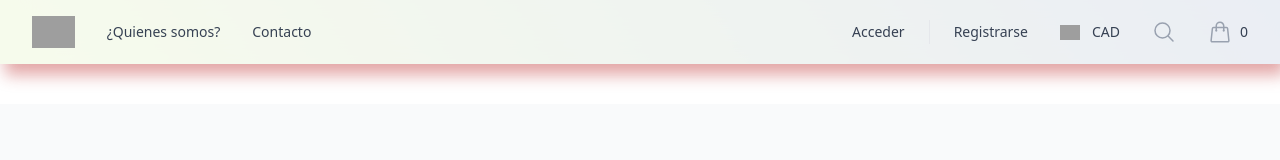
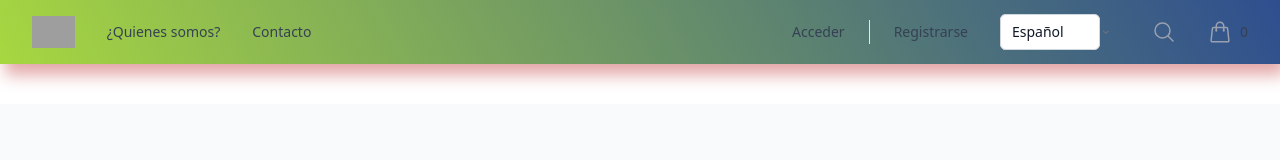
Before and after one commit to doriandarren/famindex.com, a React (Vite) app: page / in a window 1280 px wide. Shown: the top 160 px of the page. Built offline with nearby package versions, Linux system fonts and the light colour scheme; grey boxes are pictures that could not be loaded.

Commit message:
add language

```diff
--- a/src/layouts/public/HeaderLayout.jsx
+++ b/src/layouts/public/HeaderLayout.jsx
@@ -26,13 +26,14 @@ import {
 import { Link, useLocation } from "react-router";
 import { useTranslation } from "react-i18next";
 
+import { ChevronDownIcon } from '@heroicons/react/16/solid'
 
 
 
 export const HeaderLayout = () => {
   const [open, setOpen] = useState(false);
   const location = useLocation();
-  const { t } = useTranslation();
+  const { t, i18n } = useTranslation();
 
 
   const navigation = {
@@ -42,6 +43,14 @@ export const HeaderLayout = () => {
       { name: t("menu.contact"), href: "/contact" },
     ],
   };
+
+  const changeLanguaje = (event) => {
+    const selectedLanguage = event.target.value;
+    i18n.changeLanguage(selectedLanguage); // Cambia el idioma en i18next
+    localStorage.setItem("i18nextLng", selectedLanguage); // Guarda la preferencia
+  }
+
+
 
 
 
@@ -200,7 +209,7 @@ export const HeaderLayout = () => {
         {/* Top navigation */}
         <nav
           aria-label="Top"
-          className="relative z-20 bg-white/90 backdrop-blur-xl backdrop-filter"
+          className="relative z-20 bg-white/90 backdrop-blur-xl backdrop-filter custom-class"
         >
           <div className="mx-auto max-w-7xl px-4 sm:px-6 lg:px-8">
             <div className="flex h-16 items-center">
@@ -353,13 +362,28 @@ export const HeaderLayout = () => {
                     href="#"
                     className="flex items-center text-gray-700 hover:text-gray-800"
                   >
-                    <img
+                    {/* <img
                       alt=""
                       src="https://tailwindui.com/plus-assets/img/flags/flag-canada.svg"
                       className="block h-auto w-5 shrink-0"
                     />
                     <span className="ml-3 block text-sm font-medium">CAD</span>
-                    <span className="sr-only">, change currency</span>
+                    <span className="sr-only">, change currency</span> */}
+                    <select
+                      id="location"
+                      name="location"
+                      defaultValue="Canada"
+                      value={i18n.language}
+                      onChange={changeLanguaje}
+                      className="col-start-1 row-start-1 w-full appearance-none rounded-md bg-white py-1.5 pr-8 pl-3 text-base text-gray-900 outline-1 -outline-offset-1 outline-gray-300 focus:outline-2 focus:-outline-offset-2 focus:outline-indigo-600 sm:text-sm/6"
+                    >
+                      <option value="es">Español</option>
+                      <option value="en">Inglés</option>
+                    </select>
+                    <ChevronDownIcon
+                      aria-hidden="true"
+                      className="pointer-events-none col-start-1 row-start-1 mr-2 size-5 self-center justify-self-end text-gray-500 sm:size-4"
+                    />
                   </a>
                 </div>
 
--- a/src/styles/globals.css
+++ b/src/styles/globals.css
@@ -123,11 +123,11 @@
     }
 
     .custom-class{
-        background: linear-gradient(45deg, #a7d740, #2e4e8f);
+        background: linear-gradient(60deg, #a7d740, #2e4e8f);
         font-size: 5.8em;
         transition: 0.5s ease;
+
     }
-
 
     .custom-class:hover{
         box-shadow: 5px 11px 15px rgba(186, 37, 37, 0.4);
```
